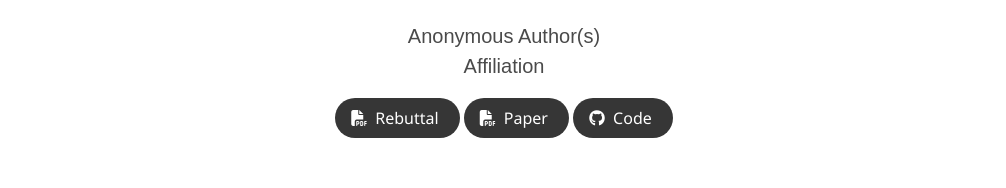
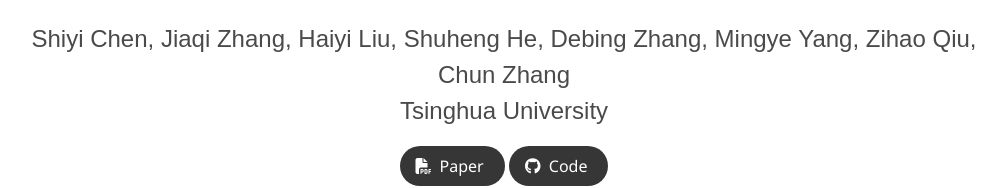
Before and after one commit to 11chens/SEA-Nav.github.io, a plain HTML site: page index.html in a window 1280 px wide. Shown: the part 213-401 px from the top of the page, without its empty margins (136-1142 px from the left). Drawn offline with nearby package versions, Linux system fonts and the light colour scheme; some icons are missing; a web font is replaced by a local one.

Commit message:
[remove] rebuttal file and anonymous

```diff
--- a/index.html
+++ b/index.html
@@ -65,8 +65,7 @@
 </head>
 <body>
 
-  <!-- Shiyi Chen, Zeyu Wan, Shiyang Yan, Chun Zhang, Weiyi Zhang,
-    Qiang Li, Debing Zhang, Fasih Ud Din Farrukh -->
+  <!-- Shiyi Chen, Jiaqi Zhang, Haiyi Liu, Shuheng He, Debing Zhang, Mingye Yang, Zihao Qiu, Chun Zhang -->
 
   <section class="hero">
     <div class="hero-body">
@@ -74,13 +73,13 @@
         <div class="columns is-centered">
           <div class="column has-text-centered">
             <h2 class="title is-1 publication-title">SEA-Nav: Learning Quadruped Navigation in Cluttered Environments in One Hour</h2>
-            <div class="is-size-5 publication-authors">
+            <div class="is-size-4 publication-authors">
               <!-- Paper authors -->
-              <span class="author-block">Anonymous Author(s)</span>
+              <span class="author-block">Shiyi Chen, Jiaqi Zhang, Haiyi Liu, Shuheng He, Debing Zhang, Mingye Yang, Zihao Qiu, Chun Zhang</span>
             </div>
 
-                  <div class="is-size-5 publication-authors">
-                    <span class="author-block">Affiliation</span>
+                  <div class="is-size-4 publication-authors">
+                    <span class="author-block">Tsinghua University</span>
                   </div>
 
 
@@ -88,7 +87,7 @@
 
                     <div class="publication-links">
                     <!-- PDF link -->
-                      <span class="link-block">
+                      <!-- <span class="link-block">
                         <a href="./paper/rebuttal.pdf" target="_blank"
                         class="external-link button is-normal is-rounded is-dark">
                         <span class="icon">
@@ -96,7 +95,7 @@
                         </span>
                         <span>Rebuttal</span>
                       </a>
-                    </span>
+                    </span> -->
 
                     <!-- <div class="publication-links"> -->
                     <!-- PDF link -->
```
Also changed, not shown: 1 other file.
